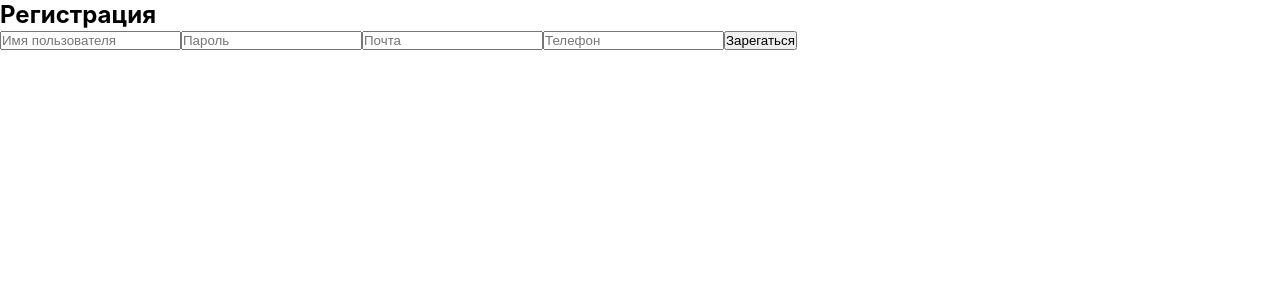
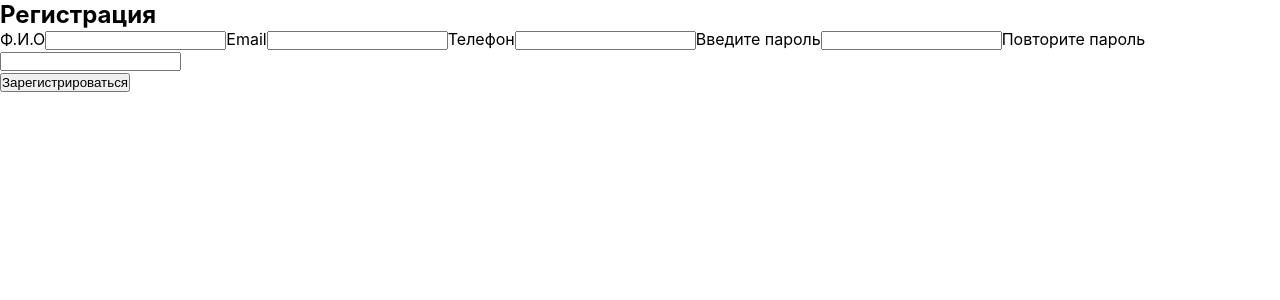
Before and after one commit to WildMaks456/library-hack, a React (Create React App) app in the folder client/: page /register in a window 1280 px wide. Shown: the top 300 px of the page. Built offline with nearby package versions, Linux system fonts and the light colour scheme.

Commit message:
валидация

```diff
--- a/client/src/components/Register.jsx
+++ b/client/src/components/Register.jsx
@@ -1,24 +1,42 @@
 import React, { useState } from 'react';
 import axios from 'axios';
+import { Formik, Form, useField } from 'formik';
 import { useNavigate } from 'react-router-dom';
+import * as yup from 'yup';
 
 export default function Register() {
-	const [username, setUsername] = useState('');
-  const [password, setPassword] = useState('');
-  const [email, setEmail] = useState('');
-  const [phone, setPhone] = useState('');
+	// const [username, setUsername] = useState('');
+  // const [password, setPassword] = useState('');
+  // const [email, setEmail] = useState('');
+  // const [phone, setPhone] = useState('');
   const navigate = useNavigate();
 
-  const handleRegister = async () => {
+	const validationSchema = yup.object().shape({
+		username: yup.string().required('Обязательное поле'),
+		email: yup.string().email('Неверный формат email').required('Обязательное поле'),
+		phone: yup.string().required('Обязательное поле'),
+		password: yup.string().min(4, "Минимальное количество символов - 4").required('Обязательное поле'),
+		passwordTwo: yup.string().oneOf([yup.ref('password'), null], 'Пароли должны совпадать').min(4, "Минимальное количество символов - 4").required('Обязательное поле'),
+	});
+
+	const initialValues = {
+		username: '',
+		email: '',
+		phone: '',
+		password: '',
+		passwordTwo: '',
+	};
+
+  const handleRegister = (values, { setSubmitting}) => {
     try {
-      const response = await axios.post('http://localhost:5000/auth/registration', {
-        username,
-        password,
-        email,
-        phone
-      });
-
-      alert(response.data.message);
+			console.log(values);
+      axios.post('http://localhost:5000/auth/registration', values)
+      .then(response => {
+				console.log('POST запрос выполнен успешно', response.data);
+			})
+			.catch(error => {
+				console.error('Ошибка при выполнении POST запроса', error);
+			});
       navigate('/account');
     } catch (error) {
       console.error('Registration error:', error);
@@ -26,14 +44,74 @@ export default function Register() {
     }
   };
 
+	const MyTextInput = ({ label, ...props }) => {
+		const [field, meta] = useField(props);
+		return (
+			<>
+				<input className="text-input" {...field} {...props} />
+				{meta.touched && meta.error ? (
+					<div className="error">{meta.error}</div>
+				) : null}
+			</>
+		);
+	};
+
   return (
     <div>
-      <h2>Регистрация</h2>
+						<Formik
+							initialValues={initialValues}
+							validationSchema={validationSchema}
+							onSubmit={handleRegister}
+						>
+
+							{formik => (
+								<>
+								<Form className='form-for-reg'>
+									<div className="main-block-left2" id='for-mainblockleft2'>
+										<div className="form">
+											<h2 className="main-block-left2-reg">Регистрация</h2>
+											<label className="lbl-for-reg" htmlFor="inp1">Ф.И.О</label>
+											<MyTextInput
+												name="username"
+												id="inp1"
+												type="text"
+											/>
+											<label className="lbl-for-reg" htmlFor="inp2">Email</label>
+											<MyTextInput
+												name="email"
+												id="inp2"
+												type="email"
+											/>
+											<label className="lbl-for-reg" htmlFor="inp3">Телефон</label>
+											<MyTextInput
+												name="phone"
+												id="inp3"
+												type="text"
+											/>
+											<label className="lbl-for-reg" htmlFor="inp4">Введите пароль</label>
+											<MyTextInput
+												name="password"
+												id="inp4"
+												type="password"
+											/>
+											<label className="lbl-for-reg" htmlFor="inp5">Повторите пароль</label>
+											<MyTextInput
+												name="passwordTwo"
+												id="inp5"
+												type="password"
+											/>
+										</div>
+									<button type='submit' className='btn-with-img' id='extForRegistr'>Зарегистрироваться</button>
+								</div>
+							</Form>
+						</>)}
+						</Formik>
+      {/* <h2>Регистрация</h2>
       <input type="text" placeholder="Имя пользователя" value={username} onChange={(e) => setUsername(e.target.value)}/>
       <input type="password" placeholder="Пароль" value={password} onChange={(e) => setPassword(e.target.value)}/>
       <input type="email" placeholder="Почта" value={email} onChange={(e) => setEmail(e.target.value)}/>
       <input type="text" placeholder="Телефон" value={phone} onChange={(e) => setPhone(e.target.value)}/>
-      <button onClick={handleRegister}>Зарегаться</button>
+      <button onClick={handleRegister}>Зарегаться</button> */}
     </div>
   );
 }
```
